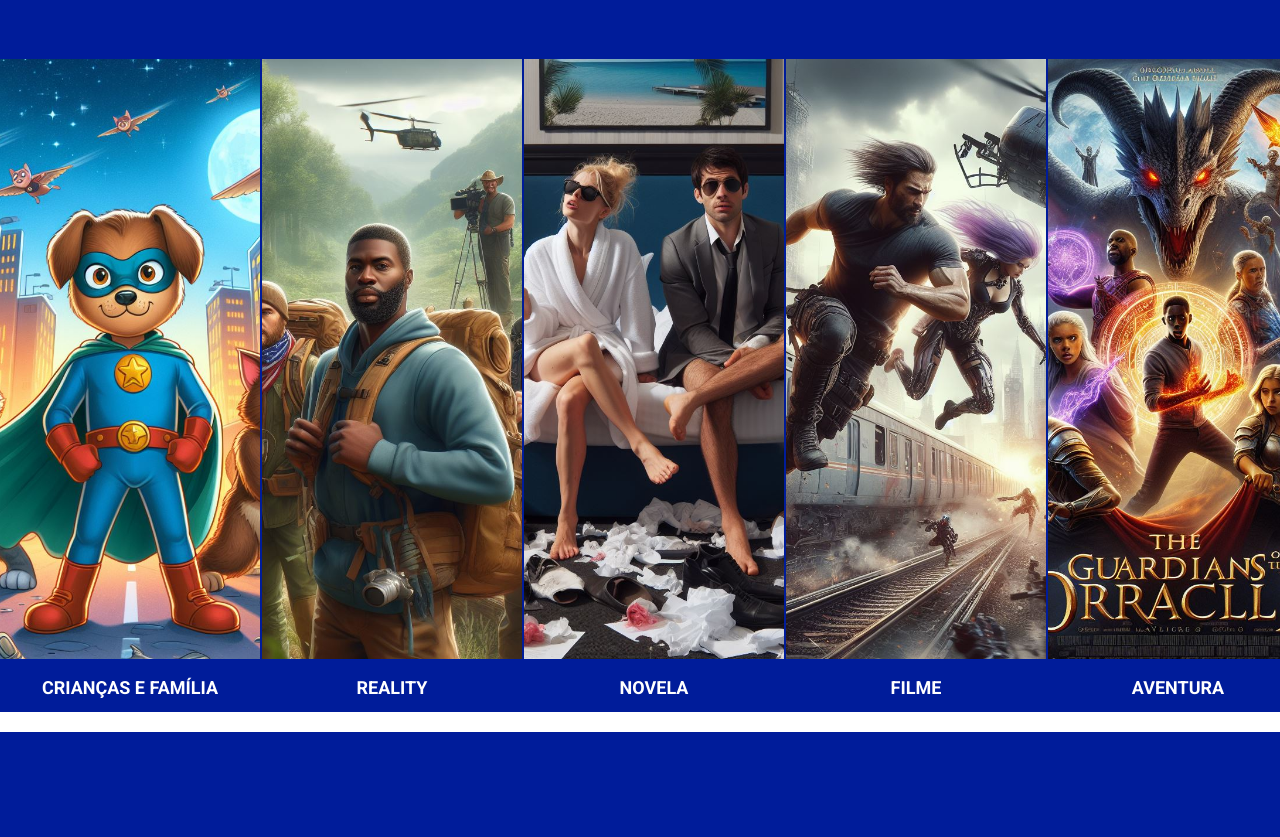
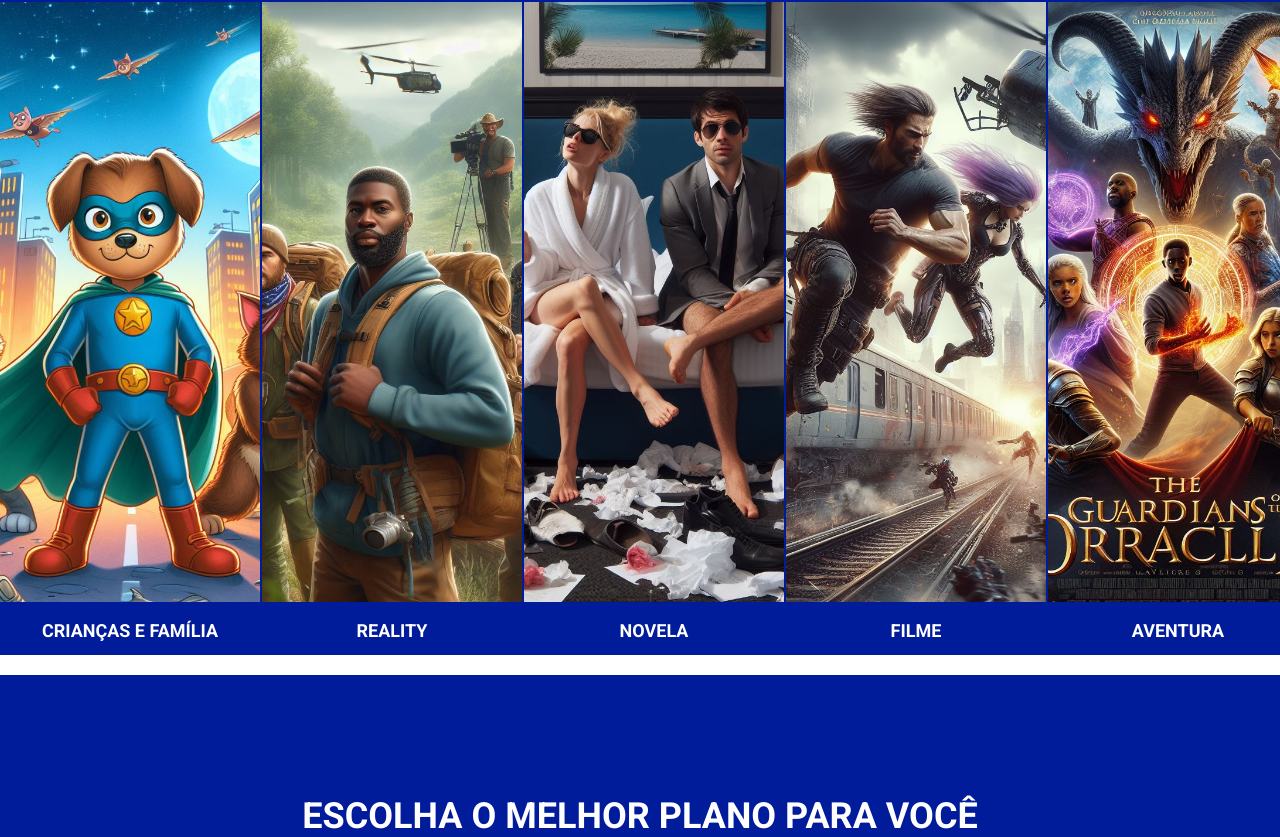
Before and after one commit to cardrocha/streaming, a React (Vite) app: page / in a window 1280 px wide. Shown: the part 902-1739 px from the top of the page. Before the commit the page ends 1634 px from the top, so only its background shows below. Built offline with nearby package versions, Linux system fonts and the light colour scheme.

Commit message:
refactor: position stick header menu

```diff
--- a/src/App.tsx
+++ b/src/App.tsx
@@ -1,6 +1,7 @@
 import { StyledGlobal } from '../styles'
 import Header from './components/Header'
 import Hero from './components/Hero'
+import Plans from './components/Plans'
 import Varieties from './components/Varieties'
 
 function App() {
@@ -10,6 +11,7 @@ function App() {
       <Header />
       <Hero />
       <Varieties />
+      <Plans />
     </div>
   )
 }
--- a/src/components/Header/styles.ts
+++ b/src/components/Header/styles.ts
@@ -3,9 +3,12 @@ import { colors } from '../../../styles'
 import { ButtonContainer } from '../Button/styles'
 
 export const Header = styled.header`
+  position: fixed;
   padding: 8px 16px;
   background-color: ${colors.black};
   color: ${colors.white};
+  width: 100%;
+  z-index: 1;
 `
 
 export const Menu = styled.nav`
--- /dev/null
+++ b/src/components/Plans/index.tsx
@@ -0,0 +1,11 @@
+import * as S from './styles'
+
+const Plans = () => {
+  return (
+    <section>
+      <S.Title>ESCOLHA O MELHOR PLANO PARA VOCÊ</S.Title>
+    </section>
+  )
+}
+
+export default Plans
--- /dev/null
+++ b/src/components/Plans/styles.ts
@@ -0,0 +1,9 @@
+import styled from 'styled-components'
+import { colors } from '../../../styles'
+
+export const Title = styled.h2`
+  font-size: 36px;
+  text-align: center;
+  color: ${colors.white};
+  margin-top: 120px;
+`
```
